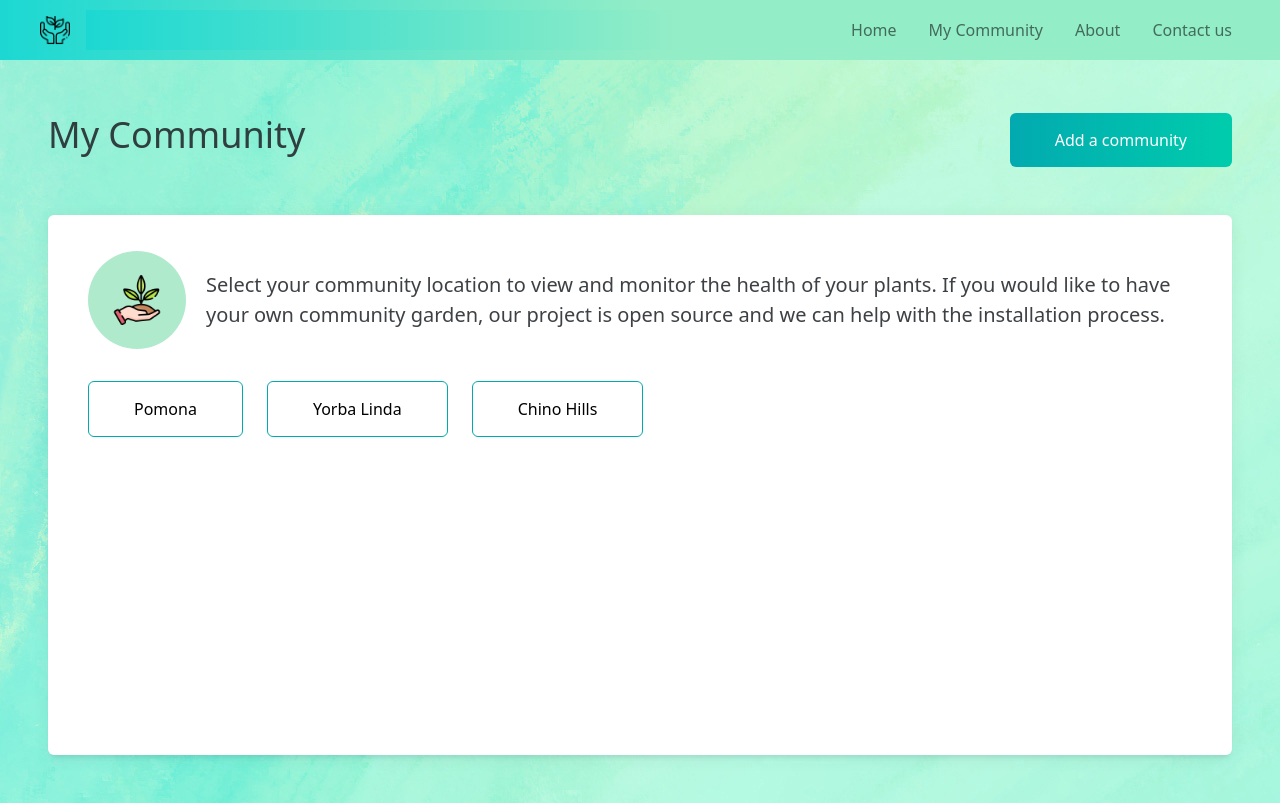
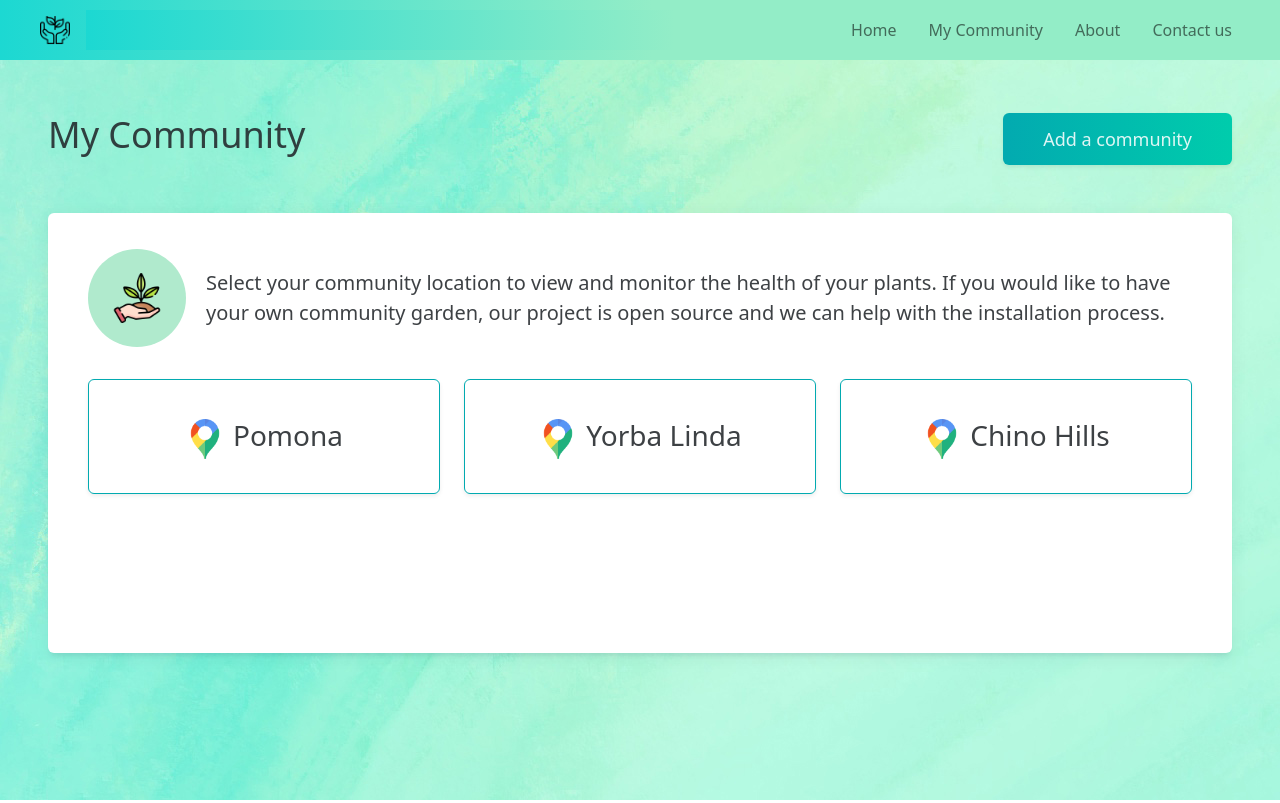
Before and after one commit to snigdha920/community-garden, a Next.js app in the folder app/: page /my-community in a window 1280 px wide. Built offline with nearby package versions, Linux system fonts and the light colour scheme.

Commit message:
add icon prop to button element

```diff
--- a/app/components/elements/ButtonElement.tsx
+++ b/app/components/elements/ButtonElement.tsx
@@ -5,26 +5,46 @@ interface ButtonElementProps {
   functions?: { onClick?: () => void };
   variant?: 'border' | 'gradient';
   children: string;
+  layout?: 'stretch' | 'fit-content';
+  fontSize?: string;
+  icon?: React.ReactElement;
 }
 
 export const ButtonElement: React.FC<ButtonElementProps> = ({
   className,
   functions,
   variant = 'gradient',
+  layout = 'fit-content',
   children,
+  fontSize,
+  icon,
 }) => {
   const buttonClass = variant === 'gradient' ? 'btn-gradient' : 'btn-border';
-
   return (
-    <div className={`${className}`} onClick={functions?.onClick}>
-      <button className={`${buttonClass}`}>{children}</button>
+    <>
+      <button
+        className={`btn ${buttonClass} ${className} ${layout === 'stretch' ? 'w-100' : ''} shadow-sm`}
+        style={{ height: '52px', fontSize: fontSize ?? '18px' }}
+        onClick={functions?.onClick}
+      >
+        <span style={{ opacity: '87%' }}>
+          {icon && <span className="pe-2">{icon}</span>}
+          {children}
+        </span>
+      </button>
 
       <style jsx>{`
+        .btn {
+          padding: 0px 40px;
+        }
+        .btn:focus {
+          outline: none;
+          border: none;
+        }
         .btn-gradient {
           background-image: linear-gradient(to right, #02aab0 0%, #00cdac 51%, #02aab0 100%);
         }
         .btn-gradient {
-          padding: 15px 45px;
           transition: 0.5s;
           background-size: 200% auto;
           color: white;
@@ -40,7 +60,6 @@ export const ButtonElement: React.FC<ButtonElementProps> = ({
         }
 
         .btn-border {
-          padding: 15px 45px;
           background-color: transparent;
           border: 1.75px solid #02aab0;
           border-radius: 6px;
@@ -50,6 +69,6 @@ export const ButtonElement: React.FC<ButtonElementProps> = ({
           background-color: rgba(0, 205, 172, 0.12);
         }
       `}</style>
-    </div>
+    </>
   );
 };
--- a/app/components/layout/ContentLayout.tsx
+++ b/app/components/layout/ContentLayout.tsx
@@ -34,7 +34,7 @@ export const ContentLayout: React.FC<ContentLayoutProps> = ({ children, title, f
         children
       ) : (
         <BoxLayout className="mt-5">
-          <div style={{ minHeight: '500px' }}>{children}</div>
+          <div style={{ minHeight: '400px' }}>{children}</div>
         </BoxLayout>
       )}
     </div>
--- a/app/pages/my-community/index.tsx
+++ b/app/pages/my-community/index.tsx
@@ -1,3 +1,4 @@
+/* eslint-disable jsx-a11y/alt-text */
 /* eslint-disable @next/next/no-img-element */
 import { NextPage } from 'next';
 import { useRouter } from 'next/dist/client/router';
@@ -29,17 +30,21 @@ const Places: NextPage = () => {
               </>
             </TextIcon>
 
-            <div className="d-flex flex-wrap">
+            <div className="row row-cols-md-3 mt-4">
               {places.map((place, index) => {
                 return (
+                  <div key={index} style={{ height: '115px' }}>
                     <ButtonElement
-                    key={index}
                       variant="border"
-                    className="me-4 mt-4"
+                      className="h-100"
+                      layout="stretch"
                       functions={{ onClick: () => router.push(`/my-community/${place}/dashboard`) }}
+                      fontSize="28px"
+                      icon={<img src="/icons/google-maps.png" width="40px" height="40px" />}
                     >
                       {place}
                     </ButtonElement>
+                  </div>
                 );
               })}
             </div>
```
Also changed, not shown: app/public/icons/google-maps.png (added). Lines whose indentation alone changed are shown as unchanged.
